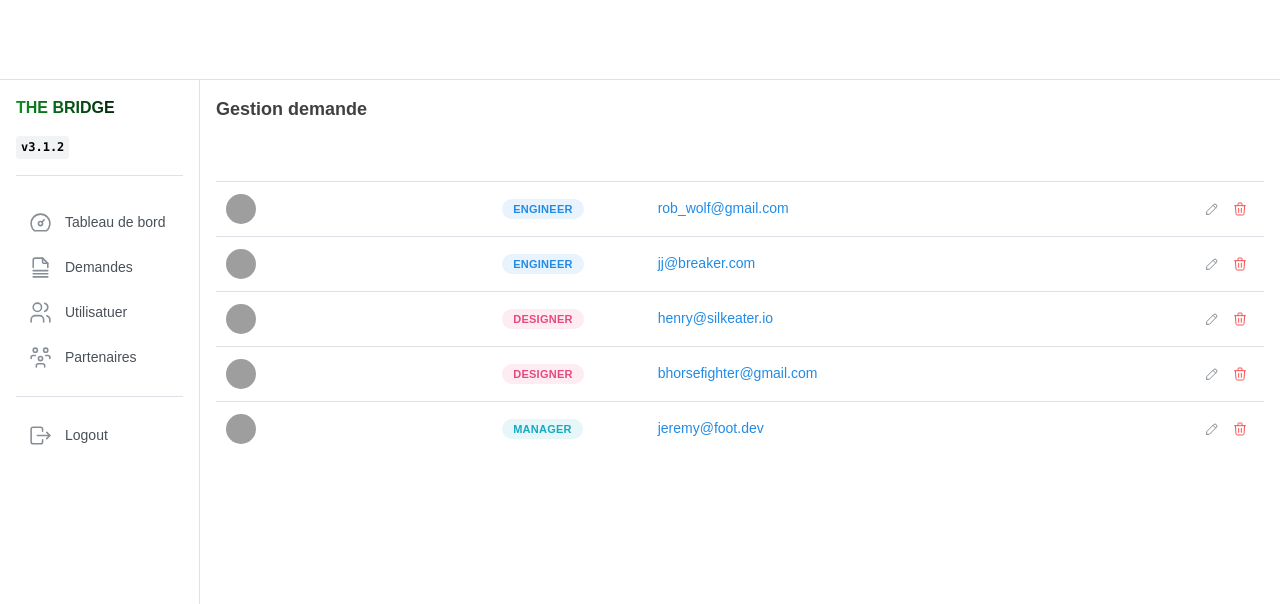
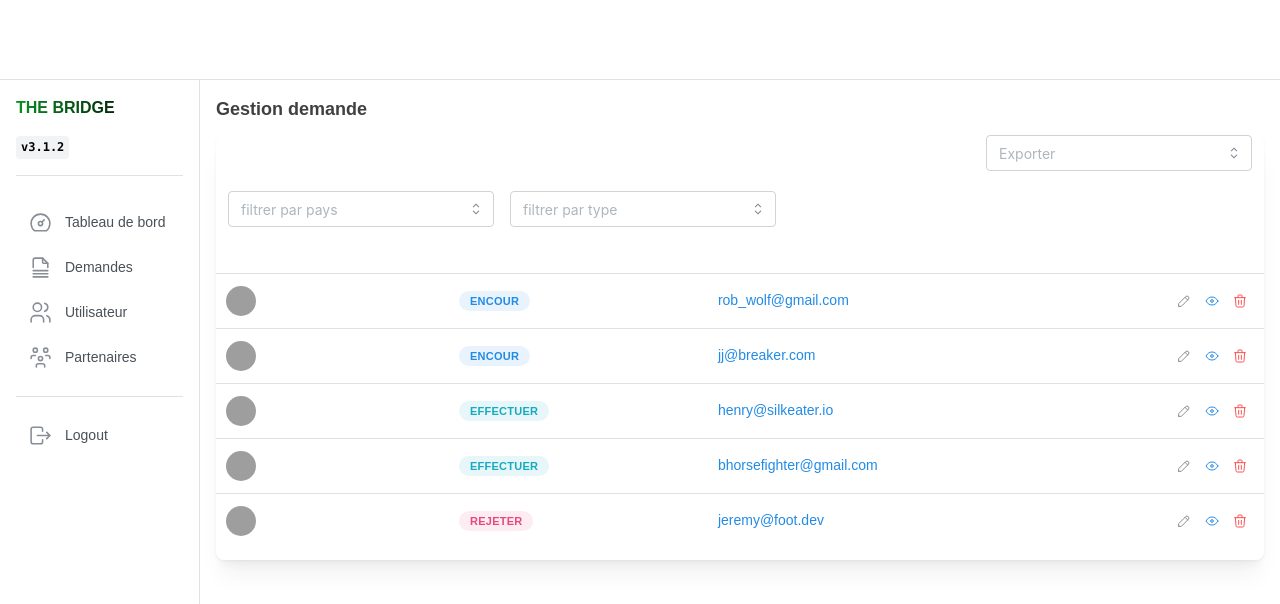
Before and after one commit to Ntchinda-Giscard/bridge-dashboard, a Next.js app: page /dashboard/demands in a window 1280 px wide. Shown: the top 604 px of the page. Built offline with nearby package versions, Linux system fonts and the light colour scheme; grey boxes are pictures that could not be loaded.

Commit message:
added demand table

```diff
--- a/app/components/demandsTable.tsx
+++ b/app/components/demandsTable.tsx
@@ -1,4 +1,5 @@
-import { IconPencil, IconTrash } from '@tabler/icons-react';
+"use client"
+import { IconPencil, IconTrash, IconEye } from '@tabler/icons-react';
 import { ActionIcon, Anchor, Avatar, Badge, Group, Table, Text } from '@mantine/core';
 
 const data = [
@@ -6,7 +7,8 @@ const data = [
     avatar:
       'https://raw.githubusercontent.com/mantinedev/mantine/master/.demo/avatars/avatar-1.png',
     name: 'Robert Wolfkisser',
-    job: 'Engineer',
+    job: 'Encour',
+    date: '20/12/2025',
     email: 'rob_wolf@gmail.com',
     phone: '+44 (452) 886 09 12',
   },
@@ -14,7 +16,8 @@ const data = [
     avatar:
       'https://raw.githubusercontent.com/mantinedev/mantine/master/.demo/avatars/avatar-7.png',
     name: 'Jill Jailbreaker',
-    job: 'Engineer',
+    job: 'Encour',
+    date: '20/12/2025',
     email: 'jj@breaker.com',
     phone: '+44 (934) 777 12 76',
   },
@@ -22,7 +25,8 @@ const data = [
     avatar:
       'https://raw.githubusercontent.com/mantinedev/mantine/master/.demo/avatars/avatar-2.png',
     name: 'Henry Silkeater',
-    job: 'Designer',
+    job: 'Effectuer',
+    date: '20/12/2025',
     email: 'henry@silkeater.io',
     phone: '+44 (901) 384 88 34',
   },
@@ -30,7 +34,8 @@ const data = [
     avatar:
       'https://raw.githubusercontent.com/mantinedev/mantine/master/.demo/avatars/avatar-3.png',
     name: 'Bill Horsefighter',
-    job: 'Designer',
+    job: 'Effectuer',
+    date: '20/12/2025',
     email: 'bhorsefighter@gmail.com',
     phone: '+44 (667) 341 45 22',
   },
@@ -38,19 +43,20 @@ const data = [
     avatar:
       'https://raw.githubusercontent.com/mantinedev/mantine/master/.demo/avatars/avatar-10.png',
     name: 'Jeremy Footviewer',
-    job: 'Manager',
+    job: 'Rejeter',
+    date: '20/12/2025',
     email: 'jeremy@foot.dev',
     phone: '+44 (881) 245 65 65',
   },
 ];
 
 const jobColors: Record<string, string> = {
-  engineer: 'blue',
-  manager: 'cyan',
-  designer: 'pink',
+  encour: 'blue',
+  effectuer: 'cyan',
+  rejeter: 'pink',
 };
 
-export function UsersTable() {
+export function DemandTable() {
   const rows = data.map((item) => (
     <Table.Tr key={item.name}>
       <Table.Td>
@@ -68,6 +74,9 @@ export function UsersTable() {
         </Badge>
       </Table.Td>
       <Table.Td>
+        <Text fz="sm">{item.date}</Text>
+      </Table.Td>
+      <Table.Td>
         <Anchor component="button" size="sm">
           {item.email}
         </Anchor>
@@ -79,6 +88,9 @@ export function UsersTable() {
         <Group gap={0} justify="flex-end">
           <ActionIcon variant="subtle" color="gray">
             <IconPencil size={16} stroke={1.5} />
+          </ActionIcon>
+          <ActionIcon variant="subtle" color="blue">
+            <IconEye size={16} stroke={1.5} />
           </ActionIcon>
           <ActionIcon variant="subtle" color="red">
             <IconTrash size={16} stroke={1.5} />
@@ -93,8 +105,9 @@ export function UsersTable() {
       <Table verticalSpacing="sm">
         <Table.Thead>
           <Table.Tr>
-            <Table.Th>Employee</Table.Th>
-            <Table.Th>Job title</Table.Th>
+            <Table.Th>Demandeur</Table.Th>
+            <Table.Th>Statut</Table.Th>
+            <Table.Th>Date</Table.Th>
             <Table.Th>Email</Table.Th>
             <Table.Th>Phone</Table.Th>
             <Table.Th />
--- a/app/components/navbar.tsx
+++ b/app/components/navbar.tsx
@@ -19,7 +19,7 @@ import classes from './NavbarSimple.module.css';
 const data = [
   { link: '/dashboard', label: 'Tableau de bord', icon: IconDashboard },
   { link: '/dashboard/demands', label: ' Demandes', icon: IconFileStack },
-  { link: '/dashboard/users', label: ' Utilisatuer', icon: IconUsers },
+  { link: '/dashboard/users', label: ' Utilisateur', icon: IconUsers },
   { link: '', label: ' Partenaires', icon: IconUsersGroup },
 ];
 
--- a/app/components/userTable.tsx
+++ b/app/components/userTable.tsx
@@ -48,7 +48,7 @@ const data = [
   },
 ];
 
-export function TableSelection() {
+export function UserTable() {
   const [selection, setSelection] = useState(['1']);
   const toggleRow = (id: string) =>
     setSelection((current) =>
--- a/app/dashboard/demands/page.tsx
+++ b/app/dashboard/demands/page.tsx
@@ -1,4 +1,6 @@
-import { UsersTable } from "@/app/components/demandsTable";
+import { DemandTable } from "@/app/components/demandsTable";
+import { Paper, Select, Group } from "@mantine/core";
+
 
 
 export default function Page(){
@@ -6,7 +8,20 @@ export default function Page(){
     return(
         <main className="flex min-h-full flex-col gap-3">
             <p style={{fontWeight: 800, fontSize: "large", color: "#404040"}}> Gestion demande </p>
-            <UsersTable />
+            <Paper radius='md' shadow='md'>
+                <div className={'flex flex-col gap-5 pl-3 pr-3'}>
+                    <Group justify={'end'}>
+                        <Select placeholder='Exporter' data={[]} />
+                    </Group>
+
+                    <Group>
+                        <Select placeholder='filtrer par pays' data={[]} />
+                        <Select placeholder='filtrer par type' data={[]} />
+                    </Group>
+
+                </div>
+                <DemandTable />
+            </Paper>
         </main>
     )
 }
--- a/app/dashboard/users/page.tsx
+++ b/app/dashboard/users/page.tsx
@@ -1,12 +1,25 @@
-import { TableSelection } from "@/app/components/userTable";
+import { UserTable } from "@/app/components/userTable";
+import { Paper, Select, Group } from "@mantine/core";
 
 
 export default function Page(){
 
     return(
         <main className="flex min-h-full flex-col gap-3">
-            <p style={{fontWeight: 800, fontSize: "large", color: "#404040"}}> Tableau de bord </p>
-            <TableSelection />
+            <p style={{fontWeight: 800, fontSize: "large", color: "#404040"}}> Utitlisateur </p>
+            <Paper radius='md' shadow='md'>
+                <div className={'flex flex-col gap-5 pl-3 pr-3'}>
+                    <Group justify={'end'}>
+                        <Select placeholder='Exporter' data={[]} />
+                    </Group>
+
+                    <Group>
+                        <Select placeholder='filtrer par pays' data={[]} />
+                    </Group>
+
+                </div>
+                <UserTable />
+            </Paper>
         </main>
     )
 }
--- a/app/providers.tsx
+++ b/app/providers.tsx
@@ -1,5 +1,6 @@
 "use client"
 import '@mantine/core/styles.css';
+import NextTopLoader from 'nextjs-toploader';
 import { ColorSchemeScript, MantineProvider } from '@mantine/core';
 
 
@@ -18,6 +19,10 @@ export default function Providers({
         </head>
         <body>
         <MantineProvider>
+          <NextTopLoader
+              color={"#0B8F23"}
+              template='<div class="bar" role="bar"><div class="peg"></div></div>'
+            />
             {children}
         </MantineProvider>
         </body>
--- a/package.json
+++ b/package.json
@@ -30,6 +30,7 @@
     "dayjs": "^1.11.13",
     "embla-carousel-react": "^7.1.0",
     "next": "14.2.15",
+    "nextjs-toploader": "^3.7.15",
     "react": "^18",
     "react-dom": "^18",
     "recharts": "^2.13.0"
```
Also changed, not shown: 1 other file (tests, documents, lock files or other folders).
